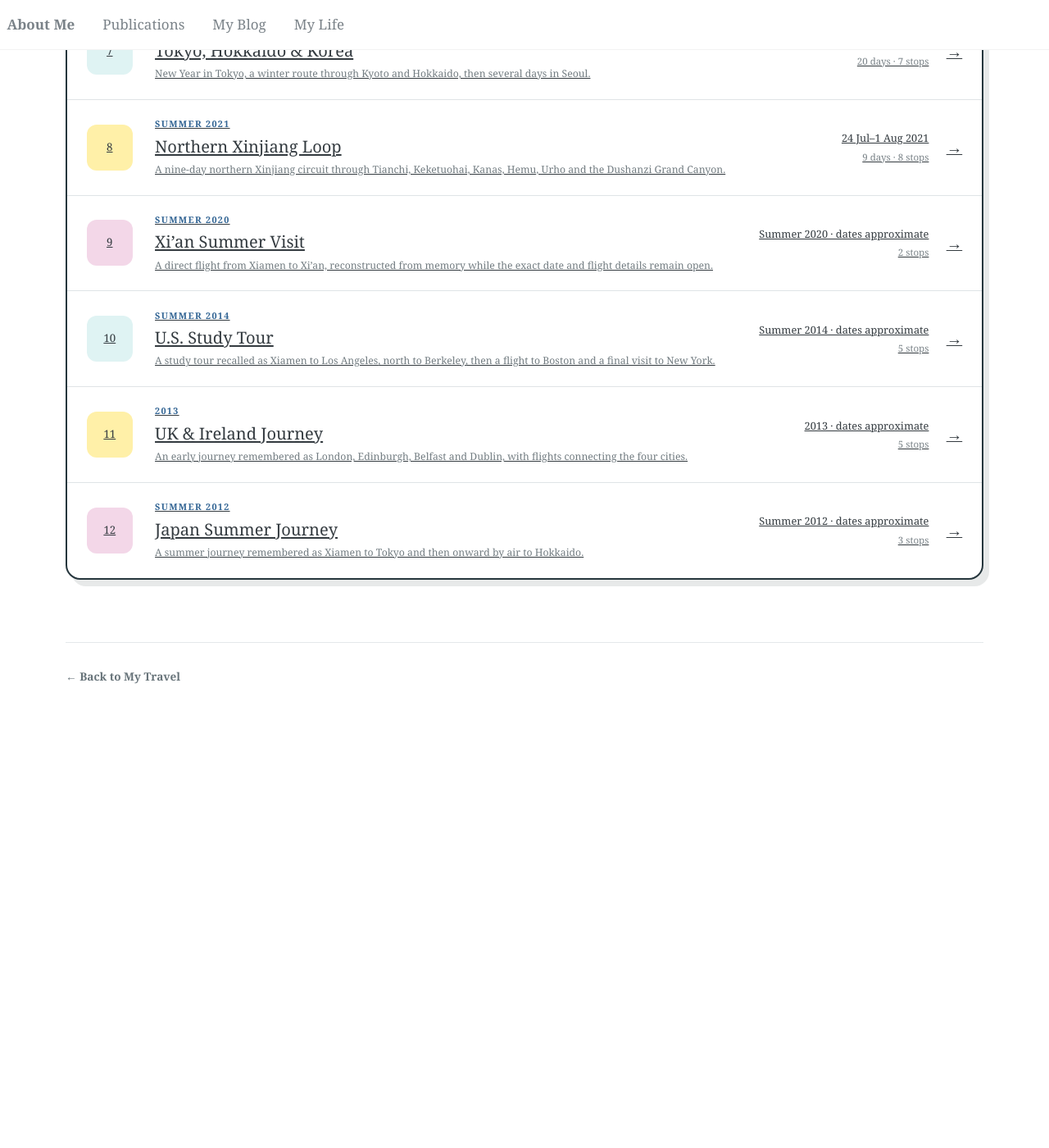
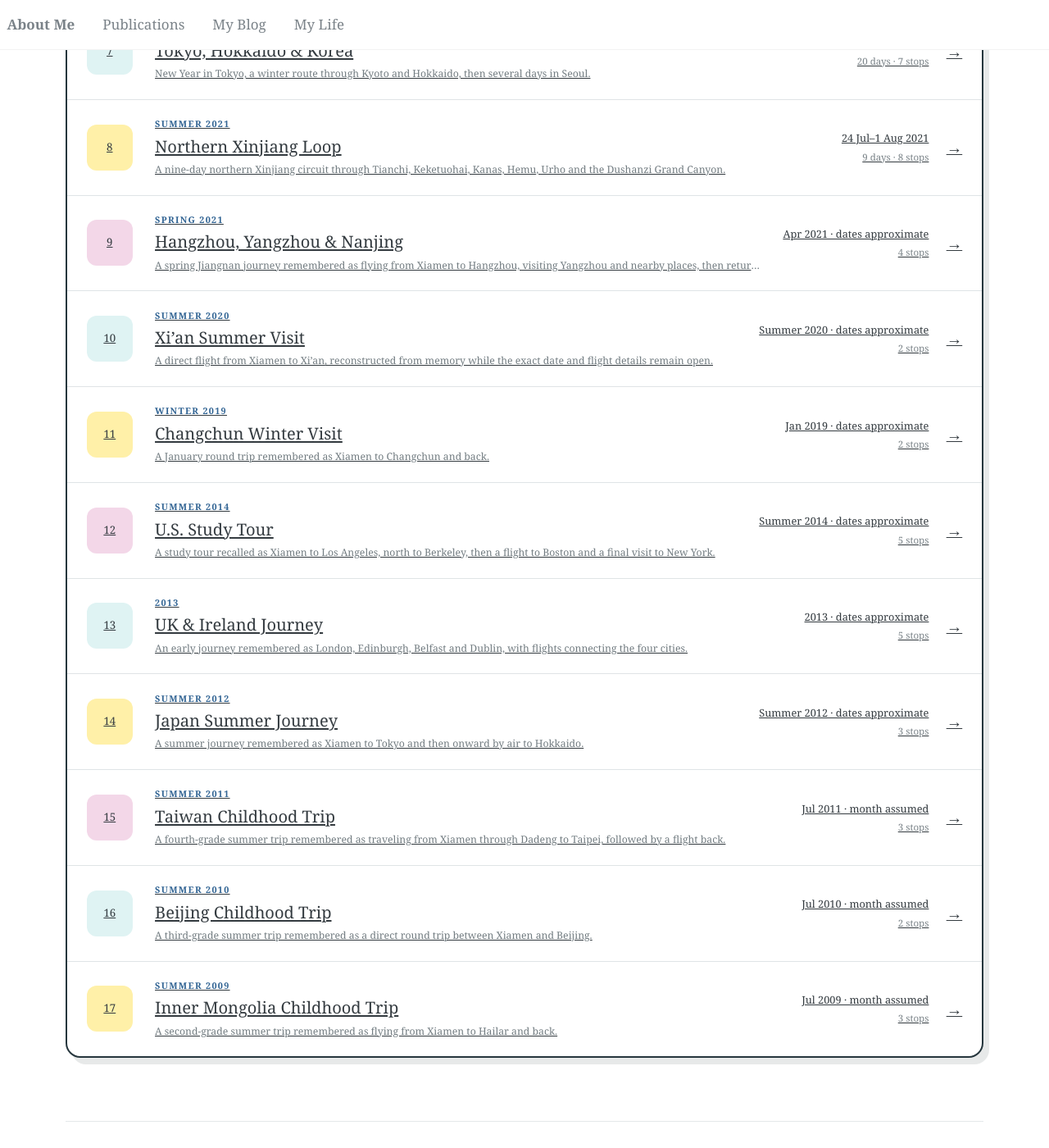
Before and after one commit to Cathylixi/Cathylixi.github.io, a Jekyll site: the page built from _pages/life-travel-archive.md, in a window 1280 px wide and 1400 px high, scrolled down 1069 px. Shown: the whole window at 82% size. Built offline with Jekyll 4.4.1, drawn with Linux system fonts in a browser that asks for light colours; before the commit the page ends 2076 px from its top, so only the background shows below that.

Commit message:
Add reconstructed childhood and Jiangnan trips

```diff
--- a/_data/travel_airports.yml
+++ b/_data/travel_airports.yml
@@ -4,6 +4,7 @@ BEL: [-5.9301, 54.5973]
 BOO: [14.3653, 67.2692]
 BOS: [-71.0052, 42.3656]
 CDG: [2.5500, 49.0097]
+CGQ: [125.6853, 43.9962]
 CTS: [141.6923, 42.7752]
 DCA: [-77.0377, 38.8512]
 DEN: [-104.6737, 39.8561]
@@ -16,6 +17,7 @@ FLR: [11.2051, 43.8100]
 HEL: [24.9633, 60.3172]
 HGH: [120.4345, 30.2295]
 HKG: [113.9185, 22.3080]
+HLD: [119.8253, 49.2083]
 HND: [139.7798, 35.5494]
 HNL: [-157.9225, 21.3187]
 IST: [28.7519, 41.2753]
@@ -50,6 +52,7 @@ SLC: [-111.9791, 40.7899]
 STL: [-90.3700, 38.7487]
 TFU: [104.4410, 30.3190]
 TOS: [18.9189, 69.6833]
+TPE: [121.2328, 25.0777]
 TYO: [139.6917, 35.6895]
 URC: [87.4742, 43.9071]
 XMN: [118.1277, 24.5440]
--- a/_data/travel_flights.yml
+++ b/_data/travel_flights.yml
@@ -924,6 +924,22 @@
   flight_number: "SC8731"
   duration: "4h 55m"
 
+- sort_date: 2021-04-01
+  date: "Apr 2021 (approx.)"
+  from_code: "XMN"
+  from_city: "Xiamen"
+  to_code: "HGH"
+  to_city: "Hangzhou"
+  note: "Reconstructed from memory · Jiangnan trip through Hangzhou, Yangzhou and Nanjing · exact date, airline and flight number pending"
+
+- sort_date: 2021-04-01
+  date: "Apr 2021 (approx.)"
+  from_code: "NKG"
+  from_city: "Nanjing"
+  to_code: "XMN"
+  to_city: "Xiamen"
+  note: "Reconstructed from memory · return flight after Hangzhou, Yangzhou and Nanjing · exact date, airline and flight number pending"
+
 - sort_date: 2021-03-19
   date: "19 Mar 2021"
   from_code: "NKG"
@@ -1013,6 +1029,22 @@
   flight_number: "KA609"
   duration: "1h 35m"
 
+- sort_date: 2019-01-01
+  date: "Jan 2019 (approx.)"
+  from_code: "XMN"
+  from_city: "Xiamen"
+  to_code: "CGQ"
+  to_city: "Changchun"
+  note: "Reconstructed from memory · exact date, airline and flight number pending"
+
+- sort_date: 2019-01-01
+  date: "Jan 2019 (approx.)"
+  from_code: "CGQ"
+  from_city: "Changchun"
+  to_code: "XMN"
+  to_city: "Xiamen"
+  note: "Reconstructed from memory · exact date, airline and flight number pending"
+
 - sort_date: 2014-07-01
   date: "Summer 2014 (approx.)"
   from_code: "XMN"
@@ -1076,3 +1108,51 @@
   to_code: "CTS"
   to_city: "Hokkaido"
   note: "Reconstructed from memory · Hokkaido airport represented by Sapporo/New Chitose · exact details pending"
+
+- sort_date: 2011-07-01
+  date: "Jul 2011 (approx.)"
+  from_code: "XMN"
+  from_city: "Xiamen / Dadeng"
+  to_code: "TPE"
+  to_city: "Taipei"
+  note: "Reconstructed from childhood memory · outbound route may have passed through Dadeng · exact air segment, airport and travel mode pending"
+
+- sort_date: 2011-07-01
+  date: "Jul 2011 (approx.)"
+  from_code: "TPE"
+  from_city: "Taipei"
+  to_code: "XMN"
+  to_city: "Xiamen"
+  note: "Reconstructed from childhood memory · return flight remembered but exact airport, date and flight details pending"
+
+- sort_date: 2010-07-01
+  date: "Jul 2010 (approx.)"
+  from_code: "XMN"
+  from_city: "Xiamen"
+  to_code: "PEK"
+  to_city: "Beijing"
+  note: "Reconstructed from third-grade memory · July assumed · exact date, airline and flight number pending"
+
+- sort_date: 2010-07-01
+  date: "Jul 2010 (approx.)"
+  from_code: "PEK"
+  from_city: "Beijing"
+  to_code: "XMN"
+  to_city: "Xiamen"
+  note: "Reconstructed from third-grade memory · July assumed · exact date, airline and flight number pending"
+
+- sort_date: 2009-07-01
+  date: "Jul 2009 (approx.)"
+  from_code: "XMN"
+  from_city: "Xiamen"
+  to_code: "HLD"
+  to_city: "Hailar"
+  note: "Reconstructed from second-grade memory · Inner Mongolia summer trip · July assumed · exact date, airline and flight number pending"
+
+- sort_date: 2009-07-01
+  date: "Jul 2009 (approx.)"
+  from_code: "HLD"
+  from_city: "Hailar"
+  to_code: "XMN"
+  to_city: "Xiamen"
+  note: "Reconstructed from second-grade memory · Inner Mongolia summer trip · July assumed · exact date, airline and flight number pending"
--- /dev/null
+++ b/_trips/beijing-2010.md
@@ -0,0 +1,24 @@
+---
+title: "Beijing Childhood Trip"
+year: "2010"
+season: "Summer 2010"
+status: "Reconstructed"
+start_date: 2010-07-01
+date_label: "Jul 2010 · month assumed"
+summary: "A third-grade summer trip remembered as a direct round trip between Xiamen and Beijing."
+route:
+  - Xiamen
+  - Beijing
+itinerary:
+  - date: "Jul 2010"
+    title: "Xiamen → Beijing"
+    detail: "Remembered as a direct flight; exact date, airline and flight number are pending."
+  - date: "Return"
+    title: "Beijing → Xiamen"
+    detail: "Return flight to Xiamen; exact date, airline and flight number are pending."
+original_plan:
+  - "Memory confirmed: Beijing trip around third grade"
+  - "July 2010 is an explicit working assumption"
+  - "Pending: exact dates, airline and flight numbers"
+source_label: "childhood memory"
+---
--- /dev/null
+++ b/_trips/changchun-2019.md
@@ -0,0 +1,23 @@
+---
+title: "Changchun Winter Visit"
+year: "2019"
+season: "Winter 2019"
+status: "Reconstructed"
+start_date: 2019-01-01
+date_label: "Jan 2019 · dates approximate"
+summary: "A January round trip remembered as Xiamen to Changchun and back."
+route:
+  - Xiamen
+  - Changchun
+itinerary:
+  - date: "Jan 2019"
+    title: "Xiamen → Changchun"
+    detail: "Flight to Changchun; exact date, airline and flight number are pending."
+  - date: "Return"
+    title: "Changchun → Xiamen"
+    detail: "Return flight to Xiamen; exact date, airline and flight number are pending."
+original_plan:
+  - "Memory confirmed: Xiamen–Changchun round trip in January 2019"
+  - "Pending: exact dates, airline and flight numbers"
+source_label: "memory"
+---
--- /dev/null
+++ b/_trips/inner-mongolia-2009.md
@@ -0,0 +1,25 @@
+---
+title: "Inner Mongolia Childhood Trip"
+year: "2009"
+season: "Summer 2009"
+status: "Reconstructed"
+start_date: 2009-07-01
+date_label: "Jul 2009 · month assumed"
+summary: "A second-grade summer trip remembered as flying from Xiamen to Hailar and back."
+route:
+  - Xiamen
+  - Hailar
+  - Inner Mongolia
+itinerary:
+  - date: "Jul 2009"
+    title: "Xiamen → Hailar"
+    detail: "Flight to Hailar for an Inner Mongolia trip; exact date, airline, routing and flight number are pending."
+  - date: "Return"
+    title: "Hailar → Xiamen"
+    detail: "Return flight to Xiamen; exact date, airline, routing and flight number are pending."
+original_plan:
+  - "Memory confirmed: Inner Mongolia trip around second grade, arriving through Hailar"
+  - "July 2009 is an explicit working assumption"
+  - "Pending: exact dates, airline, routing and flight numbers"
+source_label: "childhood memory"
+---
--- /dev/null
+++ b/_trips/jiangnan-spring-2021.md
@@ -0,0 +1,28 @@
+---
+title: "Hangzhou, Yangzhou & Nanjing"
+year: "2021"
+season: "Spring 2021"
+status: "Reconstructed"
+start_date: 2021-04-01
+date_label: "Apr 2021 · dates approximate"
+summary: "A spring Jiangnan journey remembered as flying from Xiamen to Hangzhou, visiting Yangzhou and nearby places, then returning from Nanjing."
+route:
+  - Xiamen
+  - Hangzhou
+  - Yangzhou
+  - Nanjing
+itinerary:
+  - date: "Apr 2021"
+    title: "Xiamen → Hangzhou"
+    detail: "Flight into Hangzhou Xiaoshan International Airport; exact date and flight details are pending."
+  - date: "During the trip"
+    title: "Hangzhou → Yangzhou → Nanjing"
+    detail: "Travel through Yangzhou and other Jiangnan stops before continuing to Nanjing; the detailed route is still being reconstructed."
+  - date: "Return"
+    title: "Nanjing → Xiamen"
+    detail: "Return flight from Nanjing; exact date, airline and flight number are pending."
+original_plan:
+  - "Memory confirmed: April 2021, Xiamen to Hangzhou Xiaoshan, Yangzhou visit, Nanjing to Xiamen"
+  - "Pending: exact dates, intermediate cities, airlines and flight numbers"
+source_label: "memory"
+---
--- /dev/null
+++ b/_trips/taiwan-2011.md
@@ -0,0 +1,25 @@
+---
+title: "Taiwan Childhood Trip"
+year: "2011"
+season: "Summer 2011"
+status: "Reconstructed"
+start_date: 2011-07-01
+date_label: "Jul 2011 · month assumed"
+summary: "A fourth-grade summer trip remembered as traveling from Xiamen through Dadeng to Taipei, followed by a flight back."
+route:
+  - Xiamen
+  - Dadeng
+  - Taipei
+itinerary:
+  - date: "Jul 2011"
+    title: "Xiamen → Dadeng → Taipei"
+    detail: "Dadeng is remembered as part of the outbound route. The exact ferry or flight segments and Taipei arrival airport are not yet confirmed."
+  - date: "Return"
+    title: "Taipei → Xiamen"
+    detail: "Remembered as flying back from Taipei; exact airport, date, routing and flight details are pending."
+original_plan:
+  - "Memory confirmed: Taipei trip around fourth grade, approximately 2011"
+  - "July is an explicit working assumption for the archive"
+  - "Pending: whether Dadeng was a ferry connection, the exact airport pair and flight details"
+source_label: "childhood memory"
+---
```
Also changed, not shown: _data/travel_airport_details.yml (+9 -0 lines).
